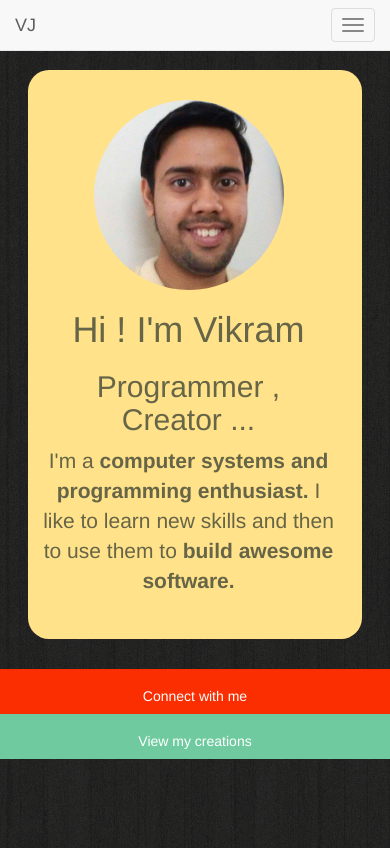
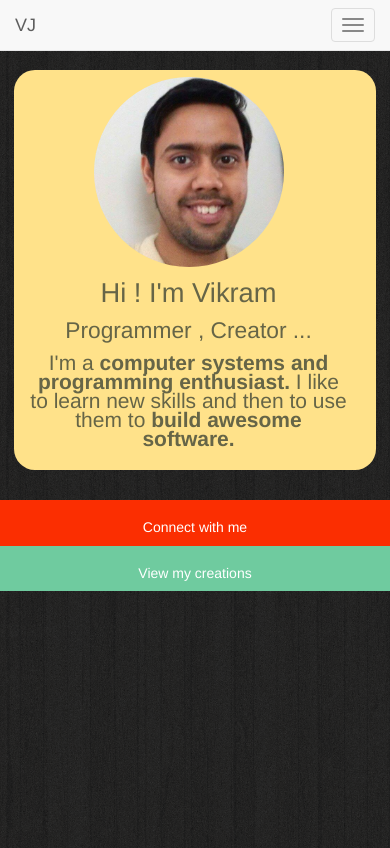
Before and after one commit to vikramj74/vikramj74.github.io, a plain HTML site: page index.html in a window 390 px wide. Shown: the top 848 px of the page. Drawn offline with Linux system fonts and the light colour scheme.

Commit message:
Optimized jtron size for small screens

```diff
--- a/css/style_mod.css
+++ b/css/style_mod.css
@@ -178,11 +178,29 @@ margin-left: 20px;
 	.project {
 		font-size:0.65em;
 	}
-	#jtron-div {
-		font-size:0.5m;
+	#jtron-content {
+		font-size:0.65em;
+	}
+	#jtron-div div {
+		line-height:105%;
+	}
+	#jtron-content h1{
+		margin-top:0.4em;
+		font-size:150%;
+	}
+	#jtron-content h2{
+		margin-top:0.2em;
+		font-size:125%;
 	}
 	#page3 {
 		background-size:cover;
+	}
+	#jtron-div {
+		margin-left:0.5em;
+		margin-right:0.5em;
+		padding-top:0.25em;
+		padding-bottom:0.25em;
+
 	}
 }
 .page:after {
```
